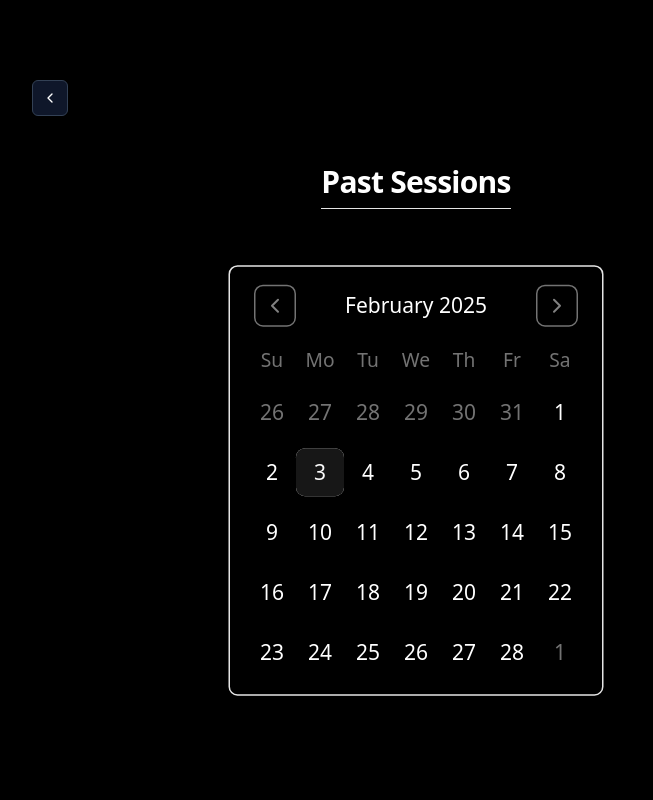
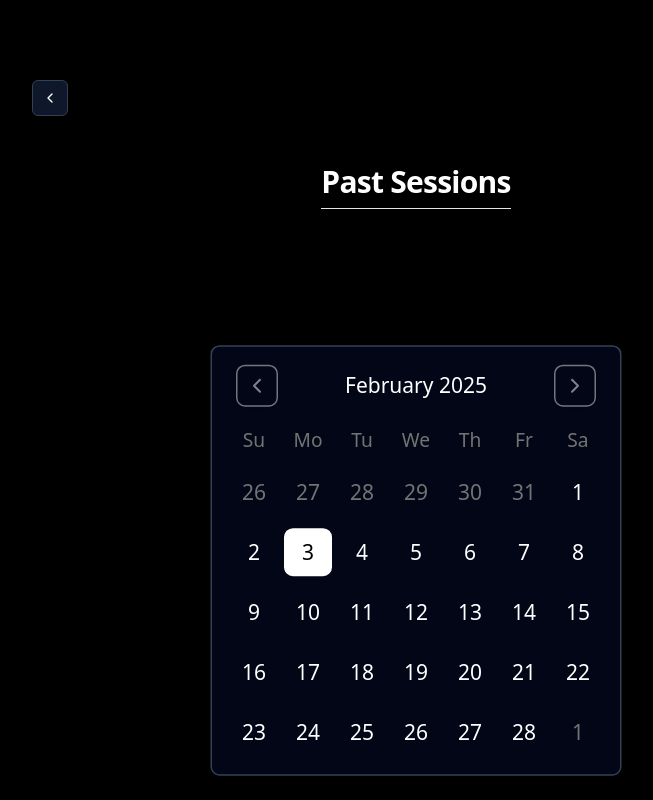
Before and after one commit to MiladRez/gtrack, a Next.js app: page /pastSessions in a window 1280 px wide. Shown: the whole page, without its empty margins (224-877 px from the left). Built offline with nearby package versions, Linux system fonts and the light colour scheme; no server answers; the database is empty.

Commit message:
Added past sessions card at bottom of calendar component in past sessions page

```diff
--- a/src/app/legs/page.tsx
+++ b/src/app/legs/page.tsx
@@ -119,7 +119,7 @@ export default function Legs() {
 		<div className="w-screen flex justify-center">
 			<div className="max-w-screen-md w-full flex flex-col items-center gap-12 mx-4">
 				<Link href="/" className="self-start">
-					<Button variant="outline" size="icon" className="bg-slate-900 border-slate-700 sm:mt-20">
+					<Button variant="outline" size="icon" className="bg-slate-900 border-slate-700 mt-2 sm:mt-20">
 						<ChevronLeft />
 					</Button>
 				</Link>
--- a/src/app/pastSessions/page.tsx
+++ b/src/app/pastSessions/page.tsx
@@ -8,6 +8,7 @@ import axios from "axios";
 import {ChevronLeft} from "lucide-react";
 import Link from "next/link";
 import {useEffect, useState} from "react";
+import "../../styles/calendar.css"
 
 export default function PastSessions() {
 
@@ -20,6 +21,8 @@ export default function PastSessions() {
 	const [pushSessionDates, setPushSessionDates] = useState<Date[]>([]);
 	const [pullSessionDates, setPullSessionDates] = useState<Date[]>([]);
 	const [legSessionDates, setLegSessionDates] = useState<Date[]>([]);
+
+	const [selectedDaySession, setSelectedDaySession] = useState<{_id: string, type: string, date: Date, exerciseList: Map<string, Exercise>}>();
 
 	const [date, setDate] = useState<Date | undefined>(new Date());
 
@@ -72,7 +75,33 @@ export default function PastSessions() {
 		setLegSessionDates(dates);
 	}, [legSessions]);
 
-	console.log(pullSessionDates)
+	useEffect(() => {
+		const todaysSession = sessions.filter(session => {
+			const sessionDate = new Date(session.date);
+
+			return (
+				sessionDate.getFullYear() === date?.getFullYear() &&
+				sessionDate.getMonth() === date.getMonth() &&
+				sessionDate.getDate() === date.getDate()
+			);
+		});
+
+		if (todaysSession.length > 0) {
+			const exerciseListMap = new Map<string, Exercise>(Object.entries(todaysSession[0].exerciseList));
+			const sessionDateFormat = new Date(todaysSession[0].date);
+
+			const sessionFormatted = {
+				_id: todaysSession[0]._id,
+				type: todaysSession[0].type,
+				date: sessionDateFormat,
+				exerciseList: exerciseListMap
+			}
+
+			setSelectedDaySession(sessionFormatted);
+		} else {
+			setSelectedDaySession(todaysSession[0]);
+		}
+	}, [date, sessions]);
 
 	// Define modifiers
 	const modifiers = {
@@ -96,6 +125,29 @@ export default function PastSessions() {
 		legDays: {
 			borderRadius: "50%",
 			background: "radial-gradient(circle, #1C82AD 50%, transparent 50%)"
+		},
+
+		selected: {
+			border: "1px solid white",
+			transition: "none"
+		},
+
+		today: {
+			backgroundColor: "#ffffff",
+			color: "#000000"
+		}
+	}
+
+	const SessionCardBackgroundColor = (type: string) => {
+		switch (type) {
+			case "Push":
+				return "bg-[#FF6500]"
+			case "Pull":
+				return "bg-[#03C988]"
+			case "Legs":
+				return "bg-[#1C82AD]"
+			default:
+				return ""
 		}
 	}
 
@@ -103,15 +155,42 @@ export default function PastSessions() {
 		<div className="w-screen flex justify-center">
 			<div className="max-w-screen-md w-full flex flex-col items-center gap-12 mx-4">
 				<Link href="/" className="self-start">
-					<Button variant="outline" size="icon" className="bg-slate-900 border-slate-700 sm:mt-20">
+					<Button variant="outline" size="icon" className="bg-slate-900 border-slate-700 mt-2 sm:mt-20">
 						<ChevronLeft />
 					</Button>
 				</Link>
 				<h2 className="scroll-m-20 border-b pb-2 text-3xl font-semibold tracking-tight first:mt-0">
 					Past Sessions
 				</h2>
-				<div className="w-fit mt-20">
-					<Calendar mode="single" selected={date} onSelect={setDate} modifiers={modifiers} modifiersStyles={modifiersStyles} className="scale-150 rounded-md border shadow" />
+				<div className="scale-150 mt-16 sm:mt-40">
+					<Calendar
+						mode="single"
+						selected={date}
+						onSelect={setDate}
+						modifiers={modifiers}
+						modifiersStyles={modifiersStyles}
+						className="rounded-md border border-slate-700 bg-slate-950"
+					/>
+					{selectedDaySession ?
+						<div className={`absolute w-full flex text-sm mt-4 sm:mt-16 rounded-md py-3 px-4 ${SessionCardBackgroundColor(selectedDaySession.type)}`}>
+							<div className="w-full flex flex-col">
+								<h2>{selectedDaySession.type}</h2>
+								<p className="text-[0.7rem] sm:text-xs italic text-gray-700">
+									{selectedDaySession.exerciseList.size} exercise(s)
+								</p>
+							</div>
+							<div className="flex flex-col items-end">
+								<p className="text-xs whitespace-nowrap">
+									{selectedDaySession.date.toLocaleDateString("en-CA", {weekday: "short"})}, {selectedDaySession.date.toLocaleDateString("en-CA", {month: "short"})} {selectedDaySession.date.getDate()}, {selectedDaySession.date.getFullYear()}
+								</p>
+								<p className="text-[0.7rem] sm:text-xs uppercase">
+									{selectedDaySession.date.toLocaleTimeString("en-CA", {hour12: true, hour: "numeric", minute: "2-digit"})}
+								</p>
+							</div>
+						</div>
+						:
+						null
+					}
 				</div>
 			</div>
 		</div>
--- a/src/app/pull/page.tsx
+++ b/src/app/pull/page.tsx
@@ -135,7 +135,7 @@ export default function Pull() {
 		<div className="w-screen flex justify-center">
 			<div className="max-w-screen-md w-full flex flex-col items-center gap-12 mx-4">
 				<Link href="/" className="self-start">
-					<Button variant="outline" size="icon" className="bg-slate-900 border-slate-700 sm:mt-20">
+					<Button variant="outline" size="icon" className="bg-slate-900 border-slate-700 mt-2 sm:mt-20">
 						<ChevronLeft />
 					</Button>
 				</Link>
--- a/src/app/push/page.tsx
+++ b/src/app/push/page.tsx
@@ -155,7 +155,7 @@ export default function Push() {
 		<div className="w-screen flex justify-center">
 			<div className="max-w-screen-md w-full flex flex-col items-center gap-12 mx-4">
 				<Link href="/" className="self-start">
-					<Button variant="outline" size="icon" className="bg-slate-900 border-slate-700 sm:mt-20">
+					<Button variant="outline" size="icon" className="bg-slate-900 border-slate-700 mt-2 sm:mt-20">
 						<ChevronLeft />
 					</Button>
 				</Link>
--- /dev/null
+++ b/src/styles/calendar.css
@@ -0,0 +1,38 @@
+/* have to change all the below to change selected day styling */
+td > button.bg-primary {
+	background-color: transparent;
+	color: white;
+}
+
+td > button.bg-primary:focus {
+	background-color: transparent;
+	color: white;
+}
+
+td > button.bg-primary:hover {
+	background-color: transparent;
+	color: white;
+}
+
+.hover\:bg-accent:hover {
+	background-color: transparent;
+}
+
+.hover\:text-accent-foreground:hover  {
+	color: white;
+}
+
+.\[\&\:has\(\[aria-selected\]\)\]\:bg-accent:has([aria-selected]) {
+	background-color: transparent;
+}
+/* have to change all of the above to change selected day styling */
+
+/* week row */
+tr.flex.w-full.mt-2 {
+	gap: 0.25rem;
+}
+
+/* Sun-Sat row */
+thead > tr {
+	gap: 0.25rem;
+}
```
